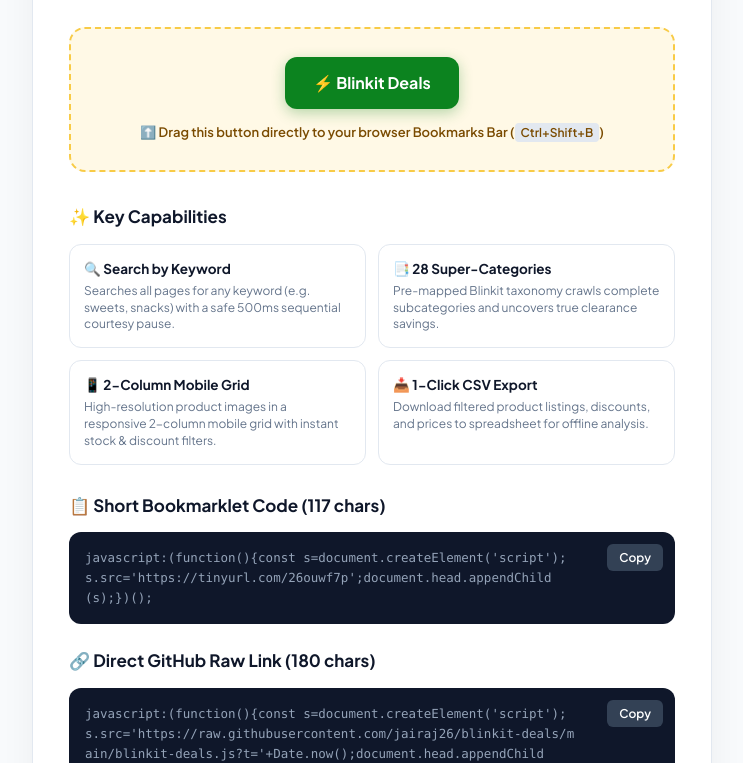
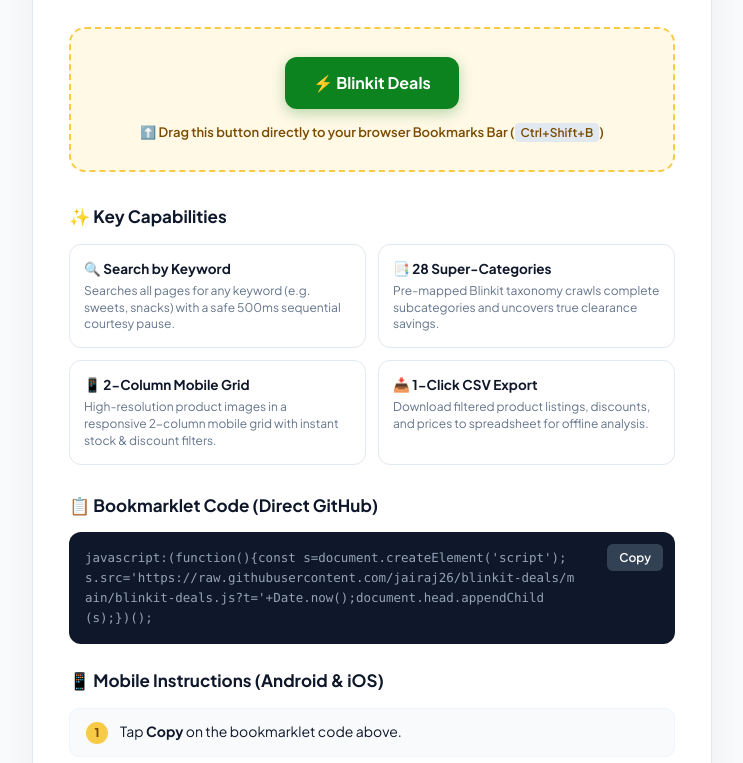
Before and after one commit to jairaj26/blinkit-deals, a plain HTML site: page index.html in a window 1280 px wide. Shown: the part 189-952 px from the top of the page, without its empty margins (268-1011 px from the left). Drawn offline with Linux system fonts and the light colour scheme.

Commit message:
Switch bookmarklet to direct GitHub raw loader (remove TinyURL)

```diff
--- a/bookmarklet.txt
+++ b/bookmarklet.txt
@@ -1 +1 @@
-javascript:(function(){const s=document.createElement('script');s.src='https://tinyurl.com/26ouwf7p';document.head.appendChild(s);})();
+javascript:(function(){const s=document.createElement('script');s.src='https://raw.githubusercontent.com/jairaj26/blinkit-deals/main/blinkit-deals.js?t='+Date.now();document.head.appendChild(s);})();
--- a/index.html
+++ b/index.html
@@ -257,7 +257,7 @@
 
     <!-- Desktop Drag and Drop -->
     <div class="install-box">
-      <a class="btn-drag" href="javascript:(function(){const s=document.createElement('script');s.src='https://tinyurl.com/26ouwf7p';document.head.appendChild(s);})();" title="Drag me to your Bookmarks bar">
+      <a class="btn-drag" href="javascript:(function(){const s=document.createElement('script');s.src='https://raw.githubusercontent.com/jairaj26/blinkit-deals/main/blinkit-deals.js?t='+Date.now();document.head.appendChild(s);})();" title="Drag me to your Bookmarks bar">
         ⚡ Blinkit Deals
       </a>
       <div class="drag-hint">⬆️ Drag this button directly to your browser Bookmarks Bar (<kbd>Ctrl+Shift+B</kbd>)</div>
@@ -284,15 +284,8 @@
       </div>
     </div>
 
-    <!-- Short Bookmarklet Code -->
-    <div class="section-title">📋 Short Bookmarklet Code (117 chars)</div>
-    <div class="code-container">
-      <button class="copy-btn" id="copy-btn-short" onclick="copyCode('code-short', 'copy-btn-short')">Copy</button>
-      <div class="code-box" id="code-short">javascript:(function(){const s=document.createElement('script');s.src='https://tinyurl.com/26ouwf7p';document.head.appendChild(s);})();</div>
-    </div>
-
-    <!-- Direct GitHub Code -->
-    <div class="section-title">🔗 Direct GitHub Raw Link (180 chars)</div>
+    <!-- Bookmarklet Code -->
+    <div class="section-title">📋 Bookmarklet Code (Direct GitHub)</div>
     <div class="code-container">
       <button class="copy-btn" id="copy-btn-gh" onclick="copyCode('code-gh', 'copy-btn-gh')">Copy</button>
       <div class="code-box" id="code-gh">javascript:(function(){const s=document.createElement('script');s.src='https://raw.githubusercontent.com/jairaj26/blinkit-deals/main/blinkit-deals.js?t='+Date.now();document.head.appendChild(s);})();</div>
@@ -303,7 +296,7 @@
     <div class="steps">
       <div class="step-item">
         <div class="step-num">1</div>
-        <div>Tap <b>Copy</b> on the 116-character short bookmarklet code above.</div>
+        <div>Tap <b>Copy</b> on the bookmarklet code above.</div>
       </div>
       <div class="step-item">
         <div class="step-num">2</div>
```
Also changed, not shown: README.md.
